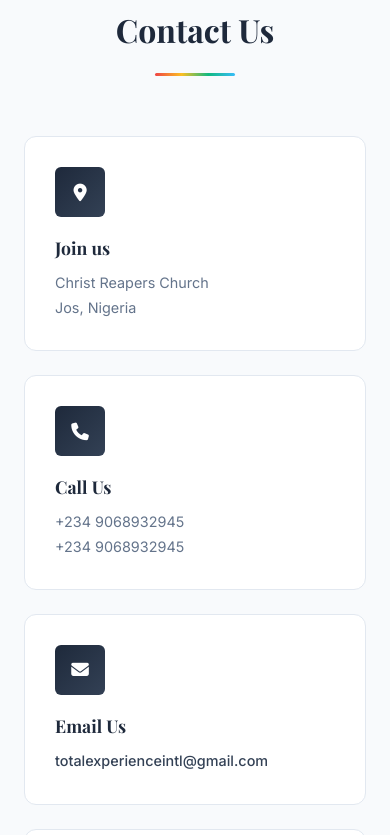
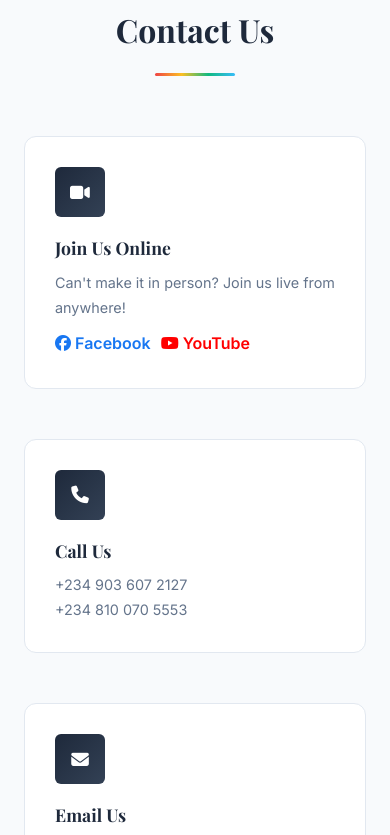
Before and after one commit to totalexp/total-experience, a website: page index.html in a window 390 px wide. Shown: the part 5716-6551 px from the top of the page. Drawn offline with nearby package versions, Linux system fonts and the light colour scheme; no server answers.

Commit message:
updated social links and phone numbers

```diff
--- a/index.html
+++ b/index.html
@@ -217,20 +217,23 @@
             </div>
 
             <div class="contact-grid">
-                <div class="contact-info">
-                    <div class="contact-card">
-                        <div class="contact-icon">
-                            <i class="fas fa-map-marker-alt"></i>
-                        </div>
-                        <h4>Join us</h4>
-                        <p>Christ Reapers Church<br> Jos, Nigeria</p>
-                    </div>
+                <div class="contact-card">
+    <div class="contact-icon"><i class="fas fa-video"></i></div>
+    <h4>Join Us Online</h4>
+    <p>Can't make it in person? Join us live from anywhere!</p>
+    <div style="margin-top:10px; display:flex; gap:10px; flex-wrap:wrap;">
+        <a href="https://www.facebook.com/profile.php?id=100080809443015&mibextid=wwXIfr" target="_blank"
+         style="color:#1877f2; font-weight:600; text-decoration:none;"><i class="fab fa-facebook"></i> Facebook</a>
+        <a href="https://youtube.com/@totalexperienceinternational?si=P-CCvf1_pJmQB2zm" target="_blank"
+         style="color:#ff0000; font-weight:600; text-decoration:none;"><i class="fab fa-youtube"></i> YouTube</a>
+    </div>
+</div>
                     <div class="contact-card">
                         <div class="contact-icon">
                             <i class="fas fa-phone"></i>
                         </div>
                         <h4>Call Us</h4>
-                        <p>+234 9068932945<br> +234 9068932945</p>
+                        <p>+234 903 607 2127<br> +234 810 070 5553</p>
                     </div>
                     <div class="contact-card">
                         <div class="contact-icon">
```
